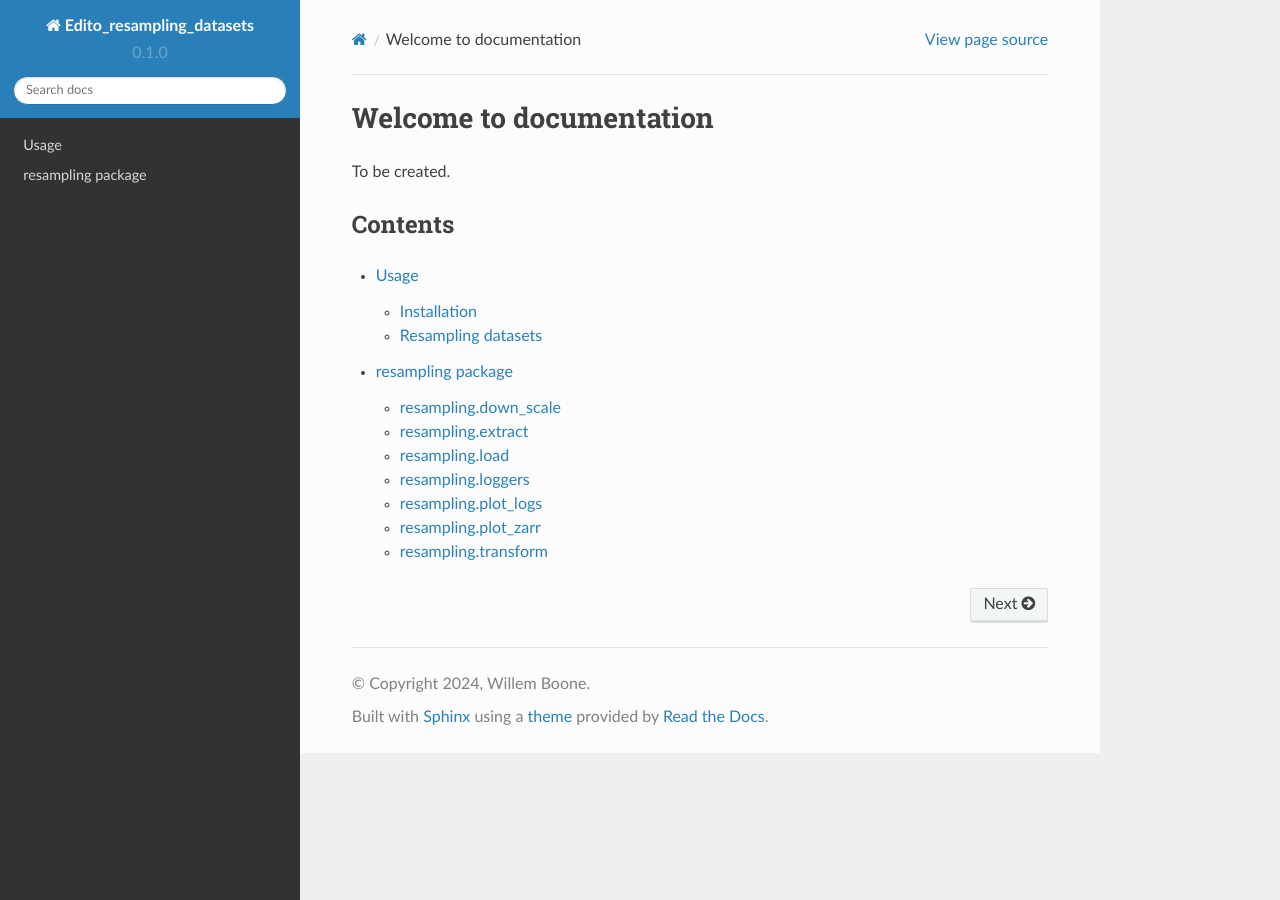
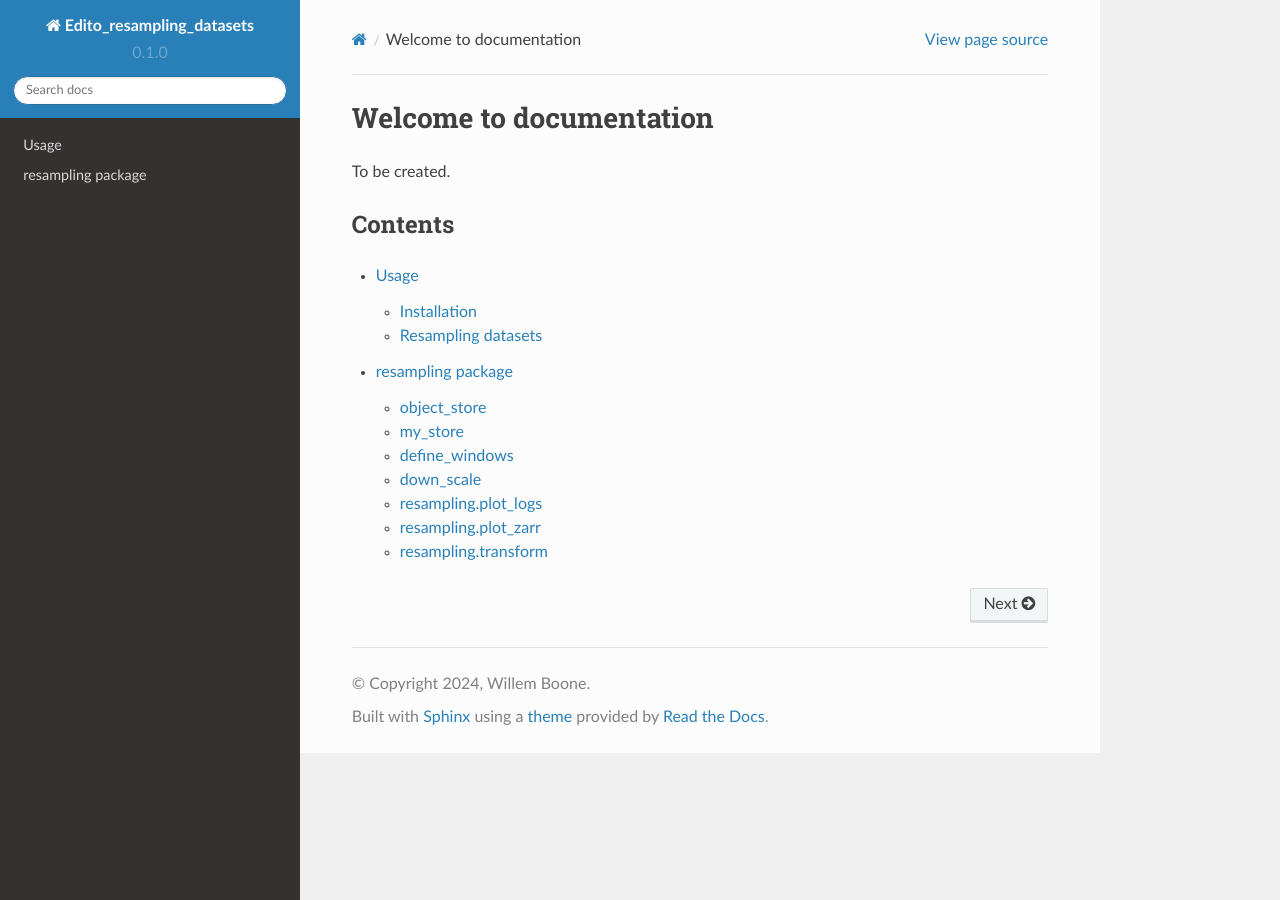
Before and after one commit to willem0boone/resample_zarr, a Sphinx documentation site: the page built from docs/source/index.rst, in a window 1280 px wide. Built offline with Sphinx 7.4.7 and the Read the Docs theme 2.0.0, drawn with Linux system fonts in a browser that asks for light colours.

Commit message:
extract & load moved to objectstore

```diff
--- a/docs/source/API.rst
+++ b/docs/source/API.rst
@@ -1,34 +1,34 @@
 resampling package
 ==================
 
-resampling.down\_scale
+object_store
 -----------------------------
 
-.. automodule:: resampling.down_scale
+.. automodule:: resampling.object_store
    :members:
    :undoc-members:
    :show-inheritance:
 
-resampling.extract
--------------------------
+my_store
+-----------------------------
 
-.. automodule:: resampling.extract
+.. automodule:: resampling.my_store
    :members:
    :undoc-members:
    :show-inheritance:
 
-resampling.load
-----------------------
+define_windows
+-----------------------------
 
-.. automodule:: resampling.load
+.. automodule:: resampling.define_windows
    :members:
    :undoc-members:
    :show-inheritance:
 
-resampling.loggers
--------------------------
+down\_scale
+-----------------------------
 
-.. automodule:: resampling.loggers
+.. automodule:: resampling.down_scale
    :members:
    :undoc-members:
    :show-inheritance:
```
